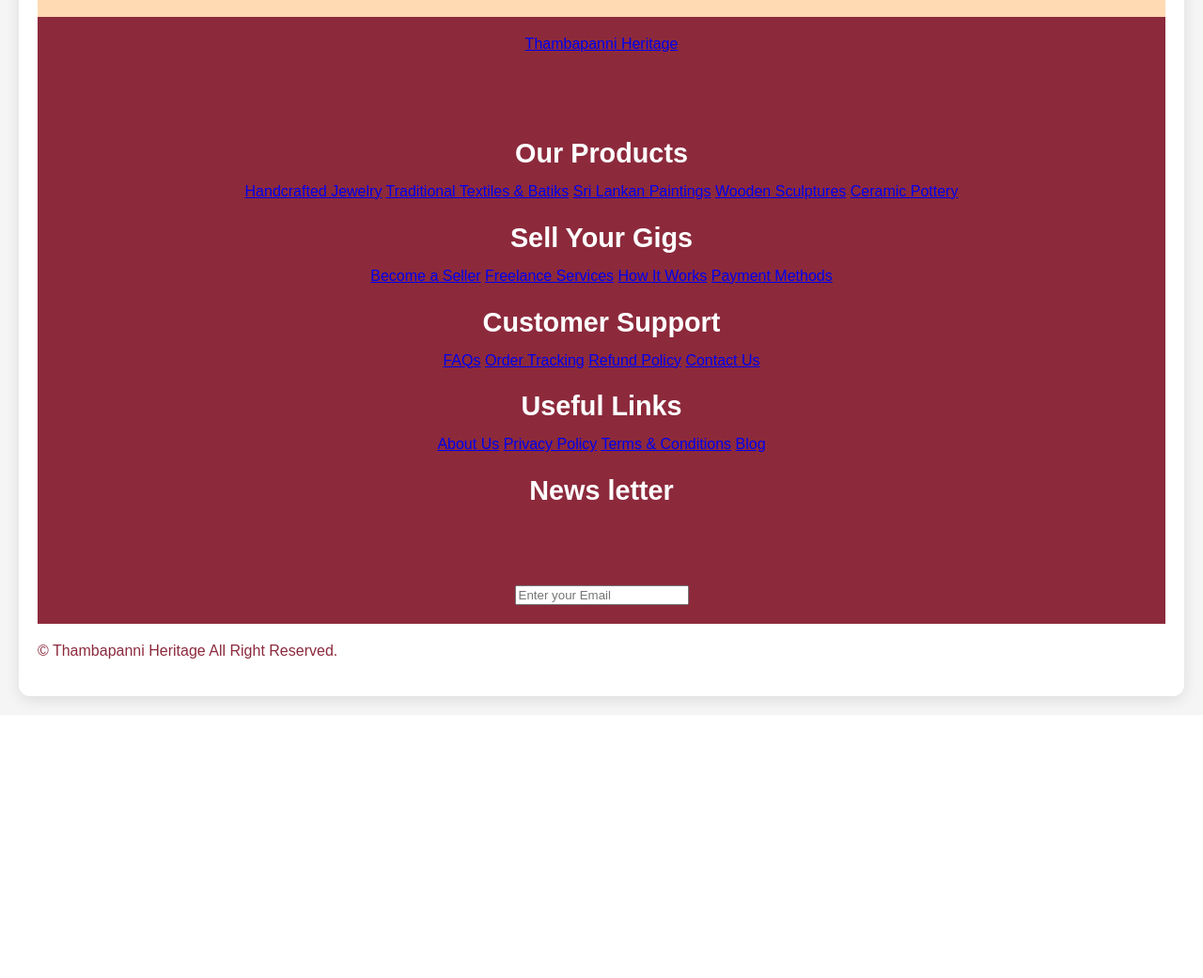
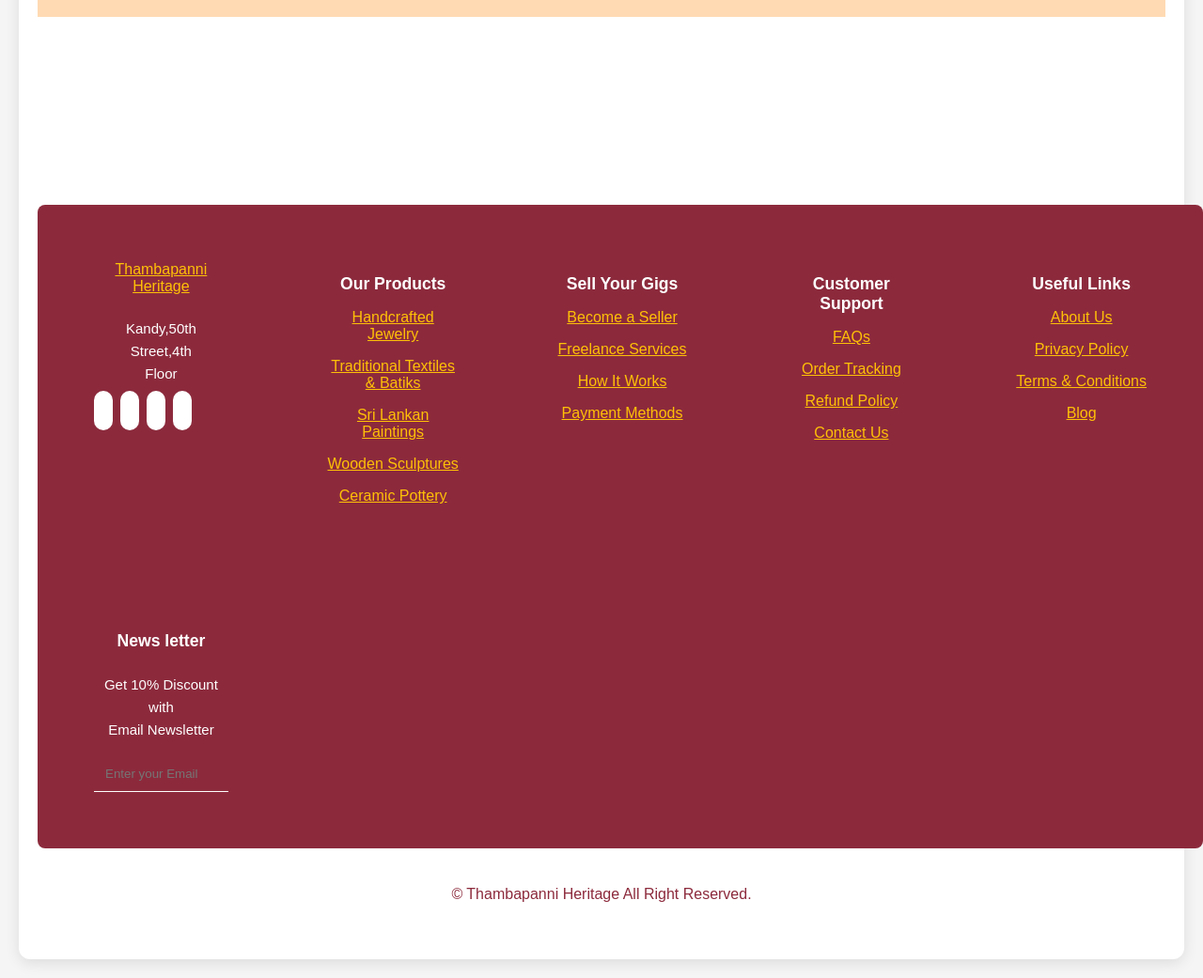
Before and after one commit to ChamiduDK/Thambapanni_Heritage, a PHP site: page /Learn/pottery.html in a window 1280 px wide. Shown: the part 2786-3827 px from the top of the page at 94% size. Before the commit the page ends 3540 px from the top, so only its background shows below. Run offline with PHP 8.4, Linux system fonts and the light colour scheme.

Commit message:
Update Potterystyle.css  footer design

```diff
--- a/Learn/css/Potterystyle.css
+++ b/Learn/css/Potterystyle.css
@@ -115,12 +115,101 @@ p {
     color: var(--maroon);
 }
 
-/* Footer Styling */
-.footer {
-    text-align: center;
-    padding: 20px;
-    background: var(--maroon);
-    color: var(--white);
+.footer{
+
+  width: 100%;
+  height: auto;
+  margin-left: auto;
+  margin-right: auto;
+  display: grid;
+  grid-template-columns: repeat(auto-fit,minmax(200px,auto));
+  gap: 1.5rem;
+  margin-top: 200px;
+  background: #8C2F39;
+  border-radius: 0.5rem;
+  padding: 20px;
+  color: #FFF;
+
+
+}
+.footer-box{
+  display: flex;
+  flex-direction: column;
+  padding: 40px;
+}
+
+
+.footer-box p{
+  font-size: 0.938rem;
+  margin: 0.5rem 0 1rem;
+  color: white;
+
+}
+.social{
+  display: flex;
+  align-items: center;
+  column-gap: 0.5rem;
+  color: white;
+
+}
+
+.social .bx{
+  padding: 10px;
+  background: white;
+  color: black;
+  border-radius: 5rem;
+  font-size: 20px;
+
+}
+.social .bx:hover{
+  background: var(--green-color);
+  color: var(--bg-color);
+  transition: 0.2s all linear;
+}
+.footer-box h2{
+  font-size: 1.1rem;
+  font-weight: 600;
+  margin-bottom: 1rem;
+
+}
+.footer-box a{
+  color: #FFC107;
+  margin-bottom: 1rem;
+
+}
+.footer-box a:hover{
+  color: var(--light-orange-color);
+
+}
+.footer-box form{
+  border-bottom: 1px solid white;
+  padding: 10px;
+  display: flex;
+  align-items: center;
+  column-gap: o.5rem;
+
+}
+.footer-box form input{
+  background: transparent;
+  color: white;
+  border: none;
+  outline: none;
+}
+.footer-box form .bx{
+  font-size: 20px;
+  color: light orange;
+  cursor: pointer;
+
+}
+.footer-box form .bxs-envelope{
+  color:#FFC107 ;
+
+}
+
+.copyright{
+  text-align: center;
+  padding: 20px;
+
 }
 
 button {
```
